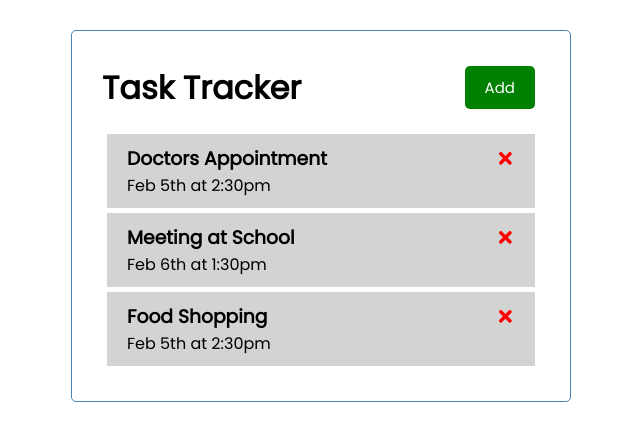
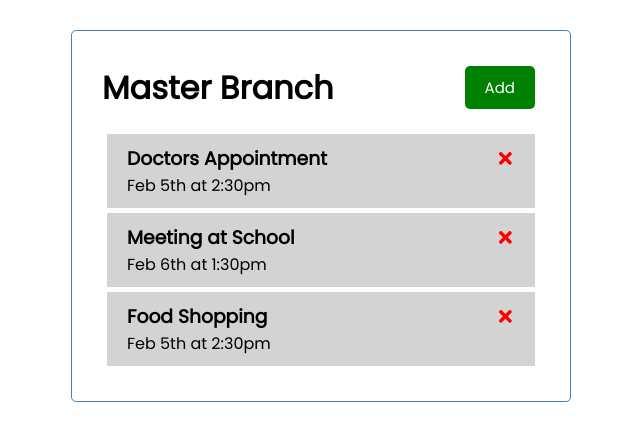
Before and after one commit to chanXVI/react_task_tracker, a React (Create React App) app: page / in a window 1280 px wide. Shown: the top 440 px of the page, without its empty margins (319-959 px from the left). Built offline with nearby package versions, Linux system fonts and the light colour scheme.

Commit message:
changed header title in master branch

```diff
--- a/src/components/Header.js
+++ b/src/components/Header.js
@@ -14,7 +14,7 @@ const Header = ({ title }) => {
 };
 
 Header.defaultProps = {
-  title: "Task Tracker",
+  title: "Master Branch",
 };
 
 Header.propTypes = {
```
